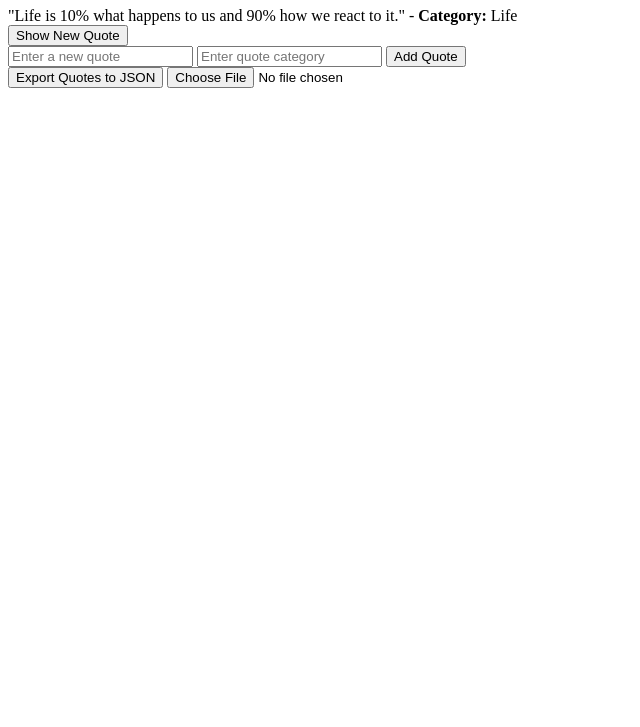
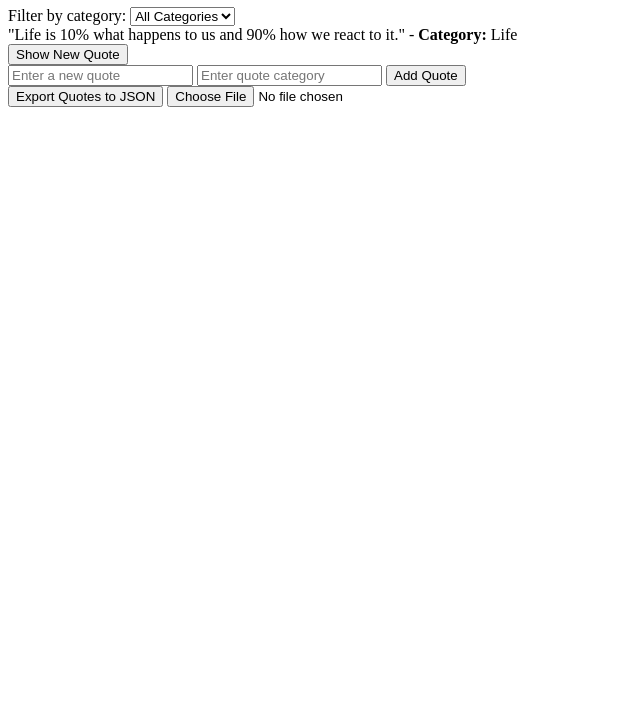
Before and after one commit to MohMahmoud1219/alx_fe_javascript, a plain HTML site: page dom-manipulation/index.html in a window 1280 px wide. Shown: the part 73-800 px from the top of the page, without its empty margins (0-640 px from the left). Drawn offline with Linux system fonts and the light colour scheme.

Commit message:
Update index.html

```diff
--- a/dom-manipulation/index.html
+++ b/dom-manipulation/index.html
@@ -7,6 +7,13 @@
 </head>
 <body>
     <h1>Dynamic Quote Generator</h1>
+
+    <!-- Filter by category -->
+    <label for="categoryFilter">Filter by category:</label>
+    <select id="categoryFilter" onchange="filterQuotes()">
+        <option value="all">All Categories</option>
+        <!-- Categories will be populated dynamically -->
+    </select>
 
     <!-- Quote display area -->
     <div id="quoteDisplay"></div>
```
